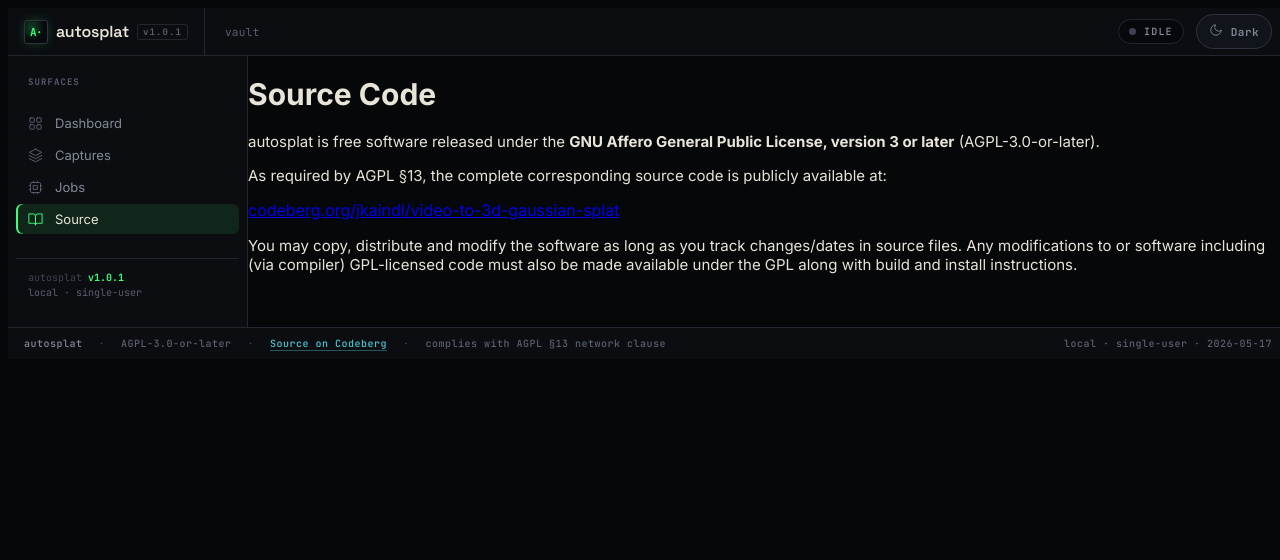
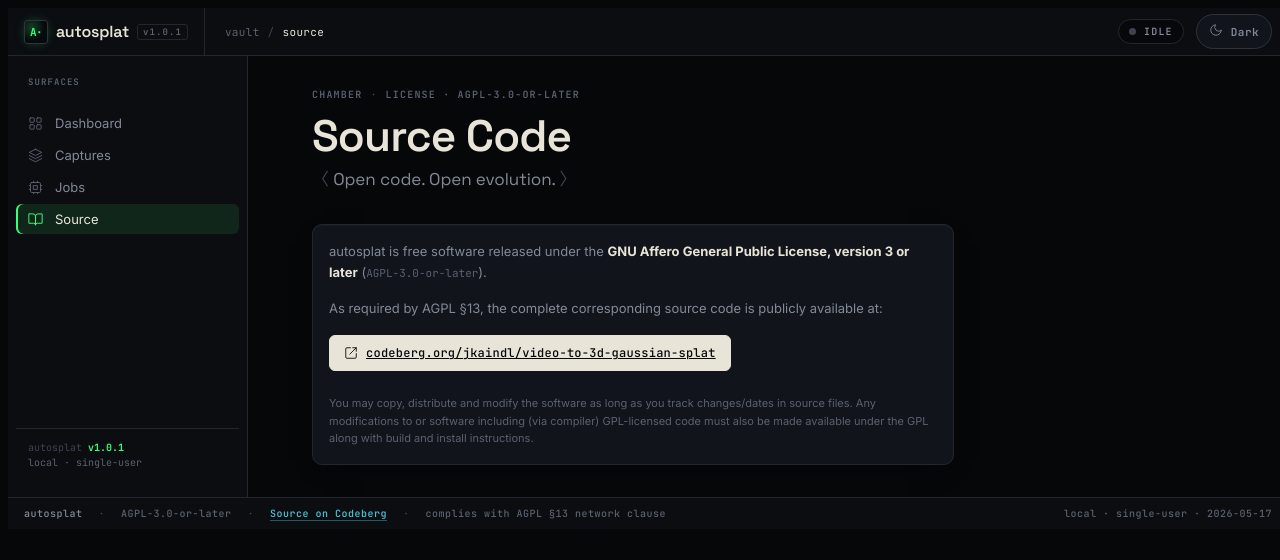
Before and after one commit to johannes-kaindl/autosplat, a FastAPI app: page /source in a window 1280 px wide. Shown: the top 560 px of the page. Run offline with FastAPI, Linux system fonts and the light colour scheme.

Commit message:
feat(webui-p6): source template KSP migration — kuro-quote + as-card + KSP typography + SF-P2.7-2 wrapper fix
Co-Authored-By: Claude Sonnet 4.6 <noreply@anthropic.com>

```diff
--- a/pipeline/src/autosplat/webui/templates/source.html
+++ b/pipeline/src/autosplat/webui/templates/source.html
@@ -1,26 +1,52 @@
 {% extends "base.html" %}
 {% block title %}Source Code{% endblock %}
+
+{% block crumbs %}
+<span class="sep">/</span><span class="cur">source</span>
+{% endblock %}
+
 {% block content %}
-<h1>Source Code</h1>
+{%- from "_icons.html" import icon -%}
+<div class="as-main-inner">
 
-<div class="card">
-  <p>autosplat is free software released under the
-     <strong>GNU Affero General Public License, version 3 or later</strong> (AGPL-3.0-or-later).</p>
+  <div class="as-page-head">
+    <div class="as-eyebrow">
+      <span>chamber</span>
+      <span class="sep">·</span>
+      <span>license · agpl-3.0-or-later</span>
+    </div>
+    <h1 class="as-h1">Source Code</h1>
+    <p class="as-sub"><span class="kuro-quote">Open code. Open evolution.</span></p>
+  </div>
 
-  <p style="margin-top:12px">
-    As required by AGPL §13, the complete corresponding source code is publicly available at:
-  </p>
+  <div class="as-card" style="max-width:640px">
+    <div class="as-card-body">
+      <p style="font-family:var(--font-body);font-size:13px;color:var(--fg-secondary);line-height:1.6;margin:0">
+        autosplat is free software released under the
+        <strong style="color:var(--fg-primary)">GNU Affero General Public License, version 3 or later</strong>
+        (<code style="font-family:var(--font-mono);font-size:11px;color:var(--fg-tertiary)">AGPL-3.0-or-later</code>).
+      </p>
 
-  <p style="margin-top:12px;font-size:16px">
-    <a href="https://codeberg.org/jkaindl/video-to-3d-gaussian-splat" target="_blank">
-      codeberg.org/jkaindl/video-to-3d-gaussian-splat
-    </a>
-  </p>
+      <p style="font-family:var(--font-body);font-size:13px;color:var(--fg-secondary);line-height:1.6;margin:var(--space-4) 0 0">
+        As required by AGPL §13, the complete corresponding source code is publicly available at:
+      </p>
 
-  <p class="meta" style="margin-top:16px">
-    You may copy, distribute and modify the software as long as you track changes/dates in source files.
-    Any modifications to or software including (via compiler) GPL-licensed code must also be made available
-    under the GPL along with build and install instructions.
-  </p>
+      <p style="margin:var(--space-4) 0 0">
+        <a href="https://codeberg.org/jkaindl/video-to-3d-gaussian-splat"
+           target="_blank" rel="noopener"
+           class="as-btn primary">
+          {{ icon('external', 13) }} codeberg.org/jkaindl/video-to-3d-gaussian-splat
+        </a>
+      </p>
+
+      <p style="font-family:var(--font-body);font-size:11px;color:var(--fg-tertiary);line-height:1.6;margin:var(--space-5) 0 0">
+        You may copy, distribute and modify the software as long as you track
+        changes/dates in source files. Any modifications to or software including
+        (via compiler) GPL-licensed code must also be made available under the GPL
+        along with build and install instructions.
+      </p>
+    </div>
+  </div>
+
 </div>
 {% endblock %}
```
